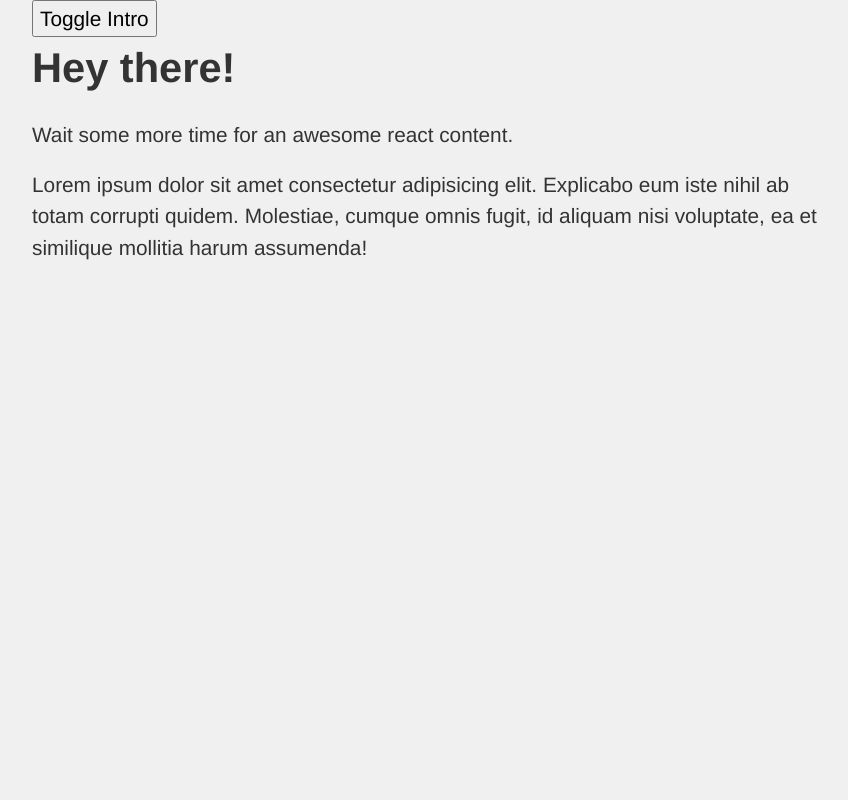
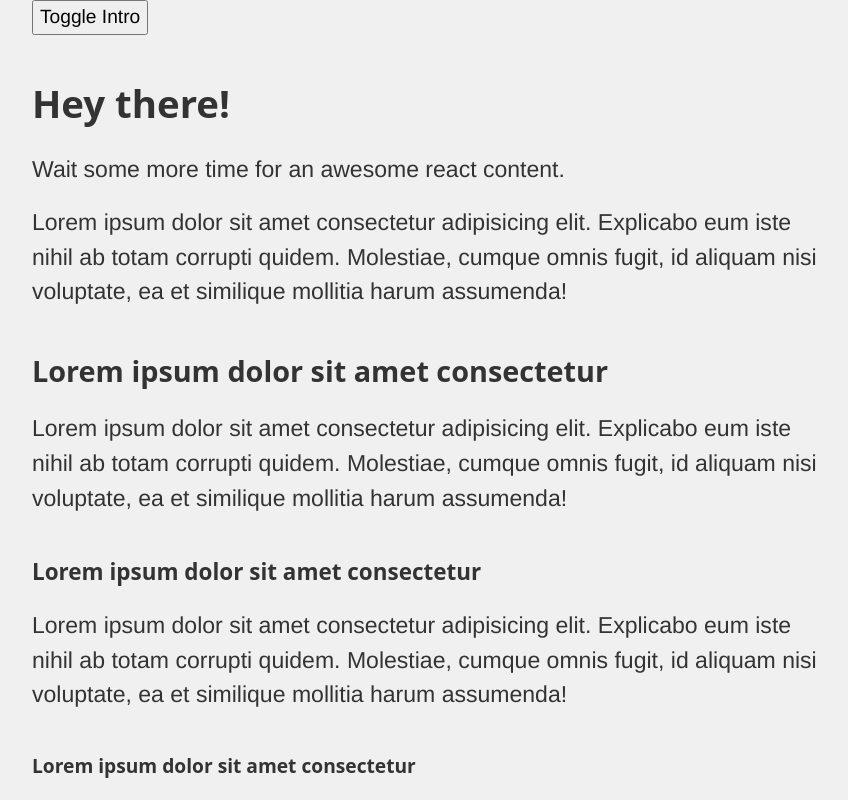
Before and after one commit to SaravananWD/learn-react, a React (Vite) app: page / in a window 1280 px wide. Both pictures are taken after a click on the button "Toggle Intro". Shown: the top 800 px of the page, without its empty margins (208-1056 px from the left). Built offline with nearby package versions, Linux system fonts and the light colour scheme.

Commit message:
font init

```diff
--- a/src/App.jsx
+++ b/src/App.jsx
@@ -30,5 +30,30 @@ const BODY = (
       iste nihil ab totam corrupti quidem. Molestiae, cumque omnis fugit, id
       aliquam nisi voluptate, ea et similique mollitia harum assumenda!
     </p>
+    <h2>Lorem ipsum dolor sit amet consectetur</h2>
+    <p>
+      Lorem ipsum dolor sit amet consectetur adipisicing elit. Explicabo eum
+      iste nihil ab totam corrupti quidem. Molestiae, cumque omnis fugit, id
+      aliquam nisi voluptate, ea et similique mollitia harum assumenda!
+    </p>
+    <h3>Lorem ipsum dolor sit amet consectetur</h3>
+    <p>
+      Lorem ipsum dolor sit amet consectetur adipisicing elit. Explicabo eum
+      iste nihil ab totam corrupti quidem. Molestiae, cumque omnis fugit, id
+      aliquam nisi voluptate, ea et similique mollitia harum assumenda!
+    </p>
+    <h4>Lorem ipsum dolor sit amet consectetur</h4>
+    <p>
+      Lorem ipsum dolor sit amet consectetur adipisicing elit. Explicabo eum
+      iste nihil ab totam corrupti quidem. Molestiae, cumque omnis fugit, id
+      aliquam nisi voluptate, ea et similique mollitia harum assumenda!
+    </p>
+    <h5>Lorem ipsum dolor sit amet consectetur</h5>
+    <p>
+      Lorem ipsum dolor sit amet consectetur adipisicing elit. Explicabo eum
+      iste nihil ab totam corrupti quidem. Molestiae, cumque omnis fugit, id
+      aliquam nisi voluptate, ea et similique mollitia harum assumenda!
+    </p>
+    <h6>Lorem ipsum dolor sit amet consectetur</h6>
   </>
 );
--- a/src/index.css
+++ b/src/index.css
@@ -69,8 +69,9 @@ h6 {
   --primary-text: #333;
   --primary-bg: #f0f0f0;
 
-  --base-font-setting: 130%/1.5 "Helvetica", sans-serif;
-  --head-font: Georgia, serif;
+  --base-font-setting: 120%/1.5 "Helvetica", sans-serif;
+  --base-font: "Helvetica", sans-serif;
+  --head-font: "Noto Sans";
 }
 
 /* Basic Settings */
@@ -86,7 +87,10 @@ body {
   margin: auto;
 }
 
-p,
+p {
+  margin-bottom: 1.2rem;
+  font: var(--base-font-setting);
+}
 h1,
 h2,
 h3,
@@ -94,4 +98,6 @@ h4,
 h5,
 h6 {
   margin-bottom: 1.2rem;
+  font-family: var(--head-font);
+  margin-top: 2.5rem;
 }
```
